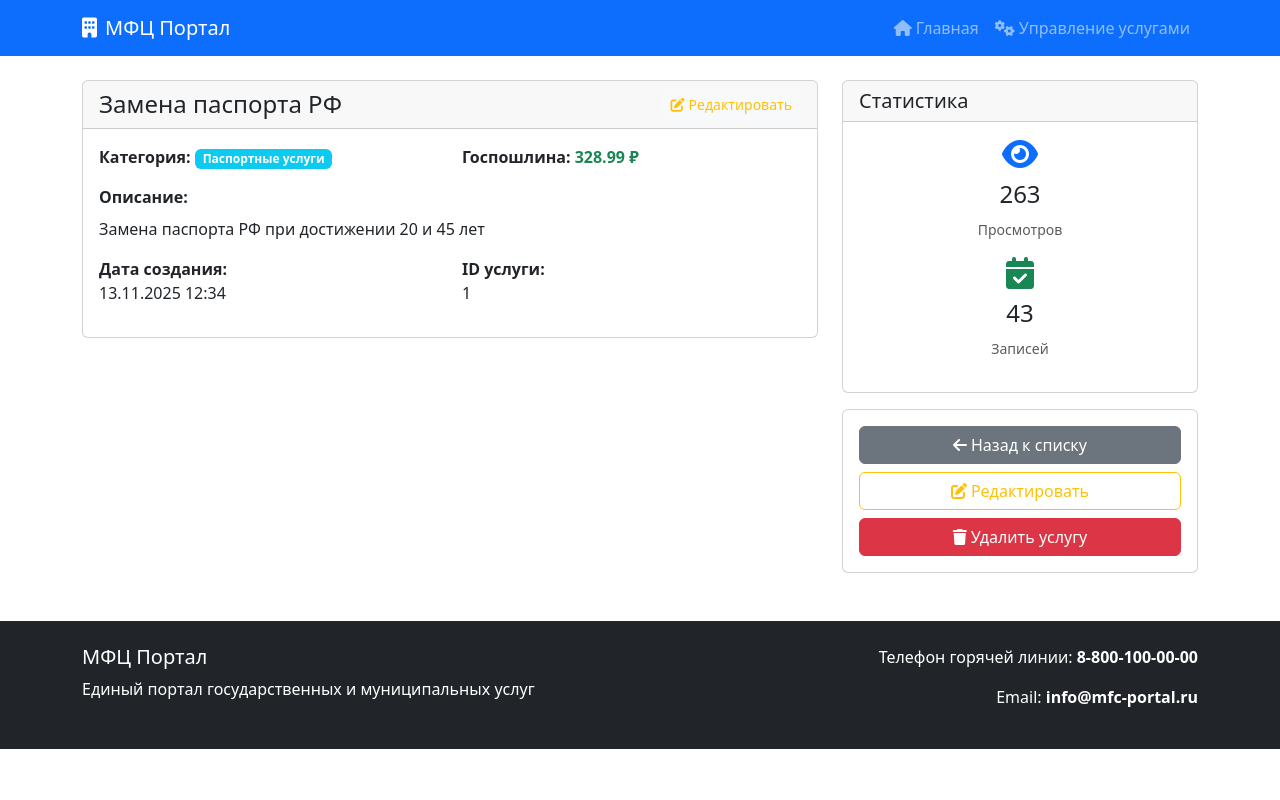
After one commit to Matick228/project_web, a Django app: page /service/1/ in a window 1280 px wide. The commit adds this page. Run offline with Django 5.2, Linux system fonts and the light colour scheme; data comes from the database, SQL or seed files in the repository; both versions use the stored data as it was after the commit.

Commit message:
Добавление страницы заявления

```diff
--- a/mfc_app/admin.py
+++ b/mfc_app/admin.py
@@ -52,7 +52,7 @@ class CustomUserAdmin(UserAdmin):
 
 @admin.register(Branch)
 class BranchAdmin(admin.ModelAdmin):
-    list_display = ('branch_id', 'name', 'address', 'phone', 'work_hours', 'display_photo', 'created_at')
+    list_display = ( 'name', 'branch_id', 'address', 'phone', 'work_hours', 'display_photo', 'created_at')
     list_display_links = ('branch_id', 'name')
     list_filter = ('created_at',)
     search_fields = ('name', 'address', 'phone')
--- a/mfc_app/models.py
+++ b/mfc_app/models.py
@@ -15,7 +15,7 @@ class Category(models.Model):
 
 class User(AbstractUser):
     user_id = models.AutoField(primary_key=True)
-    email = models.EmailField(unique=True, verbose_name=_('Email адрес'))
+    email = models.EmailField(unique=True, verbose_name=_('Email почта'))
     phone = models.CharField(max_length=15, blank=True, null=True, verbose_name=_('Телефон'))
     created_at = models.DateTimeField(auto_now_add=True, verbose_name=_('Дата создания'))
     updated_at = models.DateTimeField(auto_now=True, verbose_name=_('Дата обновления'))
@@ -92,9 +92,9 @@ class Appointment(models.Model):
 
 class FavoriteService(models.Model):
     favorite_service_id = models.AutoField(primary_key=True)
-    user = models.ForeignKey(User, on_delete=models.CASCADE, verbose_name=_('Пользователь'))
-    service = models.ForeignKey(Service, on_delete=models.CASCADE, verbose_name=_('Услуга'))
-    created_at = models.DateTimeField(auto_now_add=True, verbose_name=_('Дата добавления'))
+    user = models.ForeignKey(User, on_delete=models.CASCADE, verbose_name=_('Пользователь 123'))
+    service = models.ForeignKey(Service, on_delete=models.CASCADE, verbose_name=_('Услуга 1337'))
+    created_at = models.DateTimeField(auto_now_add=True, verbose_name=_('Дата добавления вчера'))
 
     def __str__(self):
         return f"{self.user} -> {self.service}"
--- /dev/null
+++ b/mfc_app/templates/service_detail.html
@@ -0,0 +1,149 @@
+<!DOCTYPE html>
+<html lang="ru">
+<head>
+    <meta charset="UTF-8">
+    <meta name="viewport" content="width=device-width, initial-scale=1.0">
+    <title>{{ service.name }} - МФЦ</title>
+    <link href="https://cdn.jsdelivr.net/npm/bootstrap@5.3.0/dist/css/bootstrap.min.css" rel="stylesheet">
+    <link href="https://cdnjs.cloudflare.com/ajax/libs/font-awesome/6.0.0/css/all.min.css" rel="stylesheet">
+</head>
+<body>
+    <nav class="navbar navbar-expand-lg navbar-dark bg-primary sticky-top">
+        <div class="container">
+            <a class="navbar-brand" href="/">
+                <i class="fas fa-building me-2"></i>МФЦ Портал
+            </a>
+            <div class="navbar-nav ms-auto">
+                <a class="nav-link" href="/"><i class="fas fa-home me-1"></i>Главная</a>
+                <a class="nav-link" href="{% url 'service_list' %}"><i class="fas fa-cogs me-1"></i>Управление услугами</a>
+            </div>
+        </div>
+    </nav>
+
+    <div class="container mt-4">
+        <div class="row">
+            <div class="col-md-8">
+                <div class="card">
+                    <div class="card-header">
+                        <div class="d-flex justify-content-between align-items-center">
+                            <h4 class="mb-0">{{ service.name }}</h4>
+                            <a href="{% url 'service_edit' service.service_id %}" class="btn btn-light text-warning btn-sm">
+                                <i class="fas fa-edit me-1"></i>Редактировать
+                            </a>
+                        </div>
+                    </div>
+                    <div class="card-body">
+                        <div class="row mb-3">
+                            <div class="col-md-6">
+                                <strong>Категория:</strong>
+                                {% if service.category %}
+                                    <span class="badge bg-info">{{ service.category.name }}</span>
+                                {% else %}
+                                    <span class="badge bg-secondary">Без категории</span>
+                                {% endif %}
+                            </div>
+                            <div class="col-md-6">
+                                <strong>Госпошлина:</strong>
+                                <span class="fw-bold text-success">{{ service.state_duty }} ₽</span>
+                            </div>
+                        </div>
+
+                        {% if service.description %}
+                        <div class="mb-3">
+                            <strong>Описание:</strong>
+                            <p class="mt-2">{{ service.description }}</p>
+                        </div>
+                        {% endif %}
+
+                        <div class="row">
+                            <div class="col-md-6">
+                                <strong>Дата создания:</strong>
+                                <p>{{ service.created_at|date:"d.m.Y H:i" }}</p>
+                            </div>
+                            <div class="col-md-6">
+                                <strong>ID услуги:</strong>
+                                <p>{{ service.service_id }}</p>
+                            </div>
+                        </div>
+                    </div>
+                </div>
+            </div>
+
+            <div class="col-md-4">
+                <div class="card">
+                    <div class="card-header">
+                        <h5 class="mb-0">Статистика</h5>
+                    </div>
+                    <div class="card-body">
+                        <div class="text-center">
+                            <div class="mb-3">
+                                <i class="fas fa-eye fa-2x text-primary"></i>
+                                <h4 class="mt-2">{{ stat.view_count }}</h4>
+                                <small class="text-muted">Просмотров</small>
+                            </div>
+                            <div class="mb-3">
+                                <i class="fas fa-calendar-check fa-2x text-success"></i>
+                                <h4 class="mt-2">{{ stat.appointment_count }}</h4>
+                                <small class="text-muted">Записей</small>
+                            </div>
+                        </div>
+                    </div>
+                </div>
+
+                <div class="card mt-3">
+                    <div class="card-body">
+                        <a href="{% url 'service_list' %}" class="btn btn-secondary w-100 mb-2">
+                            <i class="fas fa-arrow-left me-1"></i>Назад к списку
+                        </a>
+                        <a href="{% url 'service_edit' service.service_id %}" class="btn btn-outline-warning w-100 mb-2">
+                            <i class="fas fa-edit me-1"></i>Редактировать
+                        </a>
+                        <button type="button" class="btn btn-danger w-100" data-bs-toggle="modal" data-bs-target="#deleteModal">
+                            <i class="fas fa-trash me-1"></i>Удалить услугу
+                        </button>
+                    </div>
+                </div>
+            </div>
+        </div>
+    </div>
+
+    <!-- Modal для удаления -->
+    <div class="modal fade" id="deleteModal" tabindex="-1">
+        <div class="modal-dialog">
+            <div class="modal-content">
+                <div class="modal-header">
+                    <h5 class="modal-title">Подтверждение удаления</h5>
+                    <button type="button" class="btn-close" data-bs-dismiss="modal"></button>
+                </div>
+                <div class="modal-body">
+                    Вы уверены, что хотите удалить услугу <strong>"{{ service.name }}"</strong>?
+                </div>
+                <div class="modal-footer">
+                    <button type="button" class="btn btn-secondary" data-bs-dismiss="modal">Отмена</button>
+                    <form action="{% url 'service_delete' service.service_id %}" method="post">
+                        {% csrf_token %}
+                        <button type="submit" class="btn btn-danger">Удалить</button>
+                    </form>
+                </div>
+            </div>
+        </div>
+    </div>
+
+    <footer class="bg-dark text-white mt-5 py-4">
+        <div class="container">
+            <div class="row">
+                <div class="col-md-6">
+                    <h5>МФЦ Портал</h5>
+                    <p>Единый портал государственных и муниципальных услуг</p>
+                </div>
+                <div class="col-md-6 text-end">
+                    <p>Телефон горячей линии: <strong>8-800-100-00-00</strong></p>
+                    <p>Email: <strong>info@mfc-portal.ru</strong></p>
+                </div>
+            </div>
+        </div>
+    </footer>
+
+    <script src="https://cdn.jsdelivr.net/npm/bootstrap@5.3.0/dist/js/bootstrap.bundle.min.js"></script>
+</body>
+</html>
--- a/mfc_app/templates/service_list.html
+++ b/mfc_app/templates/service_list.html
@@ -83,7 +83,7 @@
                                 </td>
                                 <td>{{ service.created_at|date:"d.m.Y H:i" }}</td>
                                 <td class="action-buttons">
-                                    <a href="/service/{{ service.service_id }}/" class="btn btn-sm btn-outline-primary">
+                                    <a href="{% url 'service_detail' service.service_id %}" class="btn btn-sm btn-outline-primary">
                                         <i class="fas fa-eye"></i>
                                     </a>
                                     <a href="/service/{{ service.service_id }}/edit/" class="btn btn-sm btn-outline-warning">
--- a/mfc_app/views.py
+++ b/mfc_app/views.py
@@ -14,17 +14,14 @@ def home(request):
         appointment_count=Count('appointment')
     ).order_by('-appointment_count')[:5]
 
-    # Ближайшие филиалы
     nearest_branches = Branch.objects.all()[:8]
 
-    # Исправленная статистика МФЦ
     branch_stats = {
         'total_branches': Branch.objects.count(),
         'total_services': Service.objects.count(),
         'total_appointments': Appointment.objects.count()
     }
 
-    # Последние новости
     latest_news = News.objects.all().order_by('-created_at')[:3]
 
     # Категории услуг
@@ -97,7 +94,7 @@ def service_add(request):
             # Создаем статистику для новой услуги
             ServiceStatistic.objects.create(service=service)
             messages.success(request, f'Услуга "{service.name}" успешно добавлена!')
-            return redirect('service_list')
+            return redirect('service_detail', service_id=service.service_id) #вот тут я поменял ссылку, была сыылка на сдругую страницу
     else:
         form = ServiceForm()
 
@@ -109,7 +106,6 @@ def service_add(request):
 
 
 def service_edit(request, service_id):
-    """Редактирование существующей услуги"""
     service = get_object_or_404(Service, service_id=service_id)
 
     if request.method == 'POST':
@@ -117,7 +113,7 @@ def service_edit(request, service_id):
         if form.is_valid():
             updated_service = form.save()
             messages.success(request, f'Услуга "{updated_service.name}" успешно обновлена!')
-            return redirect('service_list')
+            return redirect('service_detail', service_id=updated_service.service_id) #здесь происходит перенаправление на service_detail
     else:
         form = ServiceForm(instance=service)
 
```
Also changed, not shown: db.sqlite3, main_os.py (deleted).
